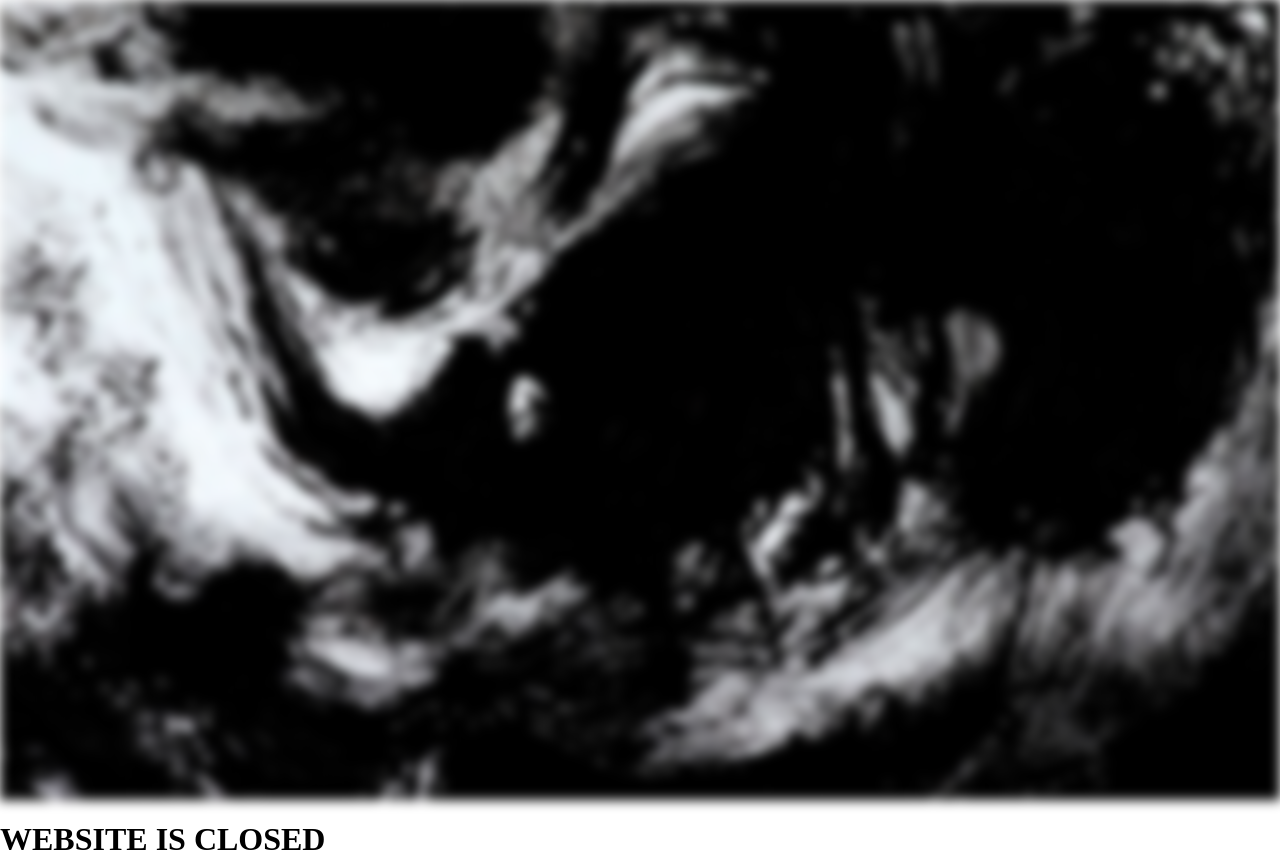
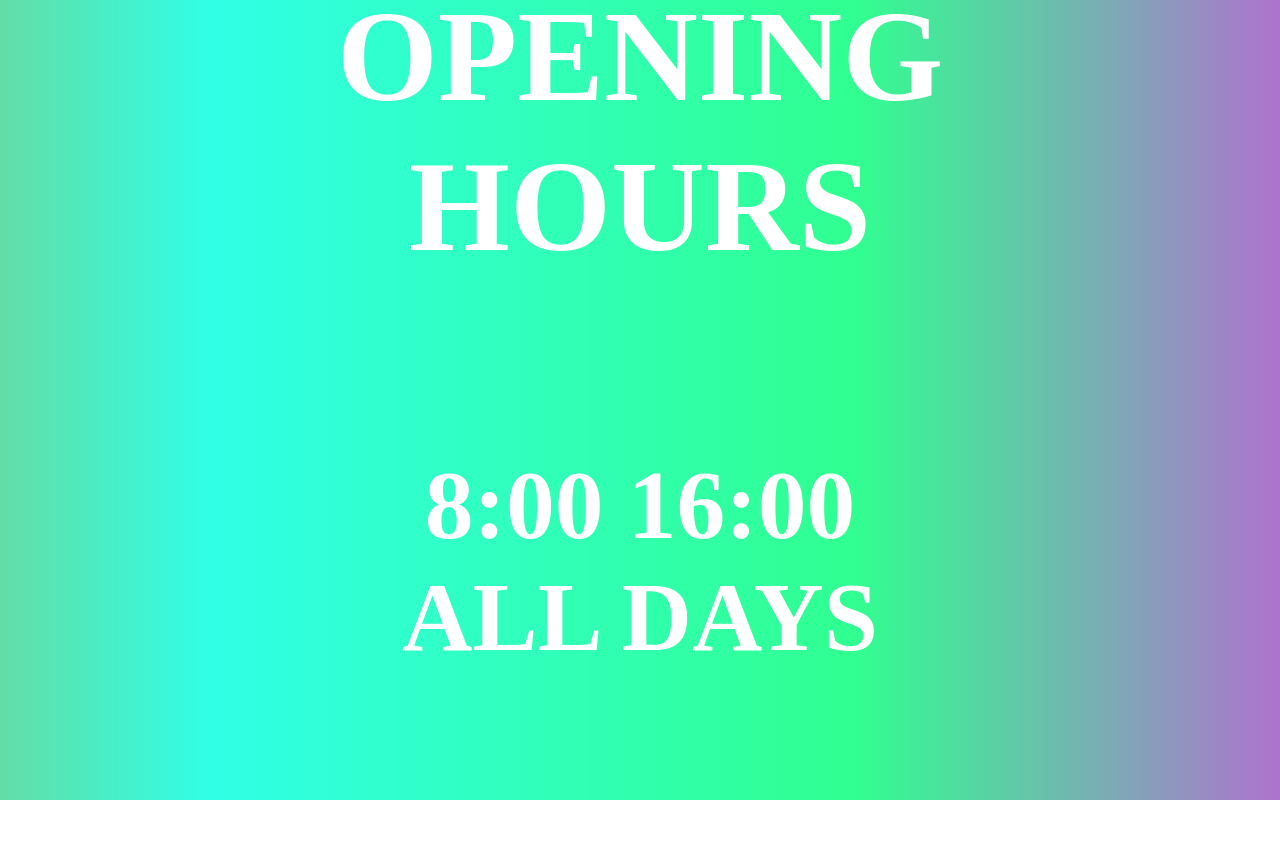
Before and after one commit to baibarz/do-you-think-you-are-real, a plain HTML site: page you_are_real/templates/closed.html in a window 1280 px wide. After the commit the page ends 800 px from the top, so only its background shows below. Drawn offline with Linux system fonts and the light colour scheme; files that its build step writes are made by us from their sources; files whose address does not match are found by name; a web font is replaced by a local one.

Commit message:
Closed page CSS

```diff
--- /dev/null
+++ b/you_are_real/static/closed.css
@@ -0,0 +1,48 @@
+
+
+
+
+
+html, body {
+    height: 100%;
+    margin: 0px;}
+
+
+.text_box
+{
+
+  font-family: 'arcaderegular';
+  font-size: 65px;
+  width: 50%;
+  position: absolute;
+  top: 25%;
+  height: 50%;
+  left: 25%;
+  color: #ffffff;
+  text-align: center;
+  display:flex ;
+  flex-direction: column;
+  justify-content: center;
+  align-items: center;
+}
+
+
+@font-face {
+         font-family: 'arcaderegular';
+         src: url('fonts/arcade-webfont.woff2') format('woff2'),
+         url('fonts/arcade-webfont.woff') format('woff');
+         font-style: normal;
+         font-weight: normal;
+}
+
+.background {
+    background: linear-gradient(to right, rgba(48,255,144,1) 0%, rgba(237,45,237,1) 25%,
+     rgba(201,152,38,1) 50%, rgba(48,255,230,1) 75%, rgba(48,255,144,1) 100%);
+    background-size: 200% auto;
+    animation: shine 3s linear infinite;
+    height: 100%; }
+
+    @keyframes shine {
+        to {
+          background-position: 200% center;
+        }
--- a/you_are_real/templates/closed.html
+++ b/you_are_real/templates/closed.html
@@ -3,16 +3,18 @@
         <meta charset="UTF-8">
         <meta http-equiv="X-UA-Compatible" content="IE=edge">
         <meta name="viewport" content="width=device-width, initial-scale=1.0">
-        <link rel="stylesheet" href="static/style.css">
+        <link rel="stylesheet" href="static/closed.css">
 
 
         <title>closed</title>
 
     </head>
     <body>
-        <div class="background blurred"></div>
+        <div class="background"></div>
         <div class="text_box">
-            <h1>WEBSITE IS CLOSED</h1>
+            <h1>OPENING HOURS</h1>
+            <h2> 8:00 16:00 ALL DAYS </h2>
+            <h3> </h3>
 
         </div>
 
```
Also changed, not shown: you_are_real/static/fonts/arcade-webfont.woff (added), you_are_real/static/fonts/arcade-webfont.woff2 (added), you_are_real/static/fonts/hacked-kerx-webfont.woff (added), you_are_real/static/fonts/hacked-kerx-webfont.woff2 (added).
